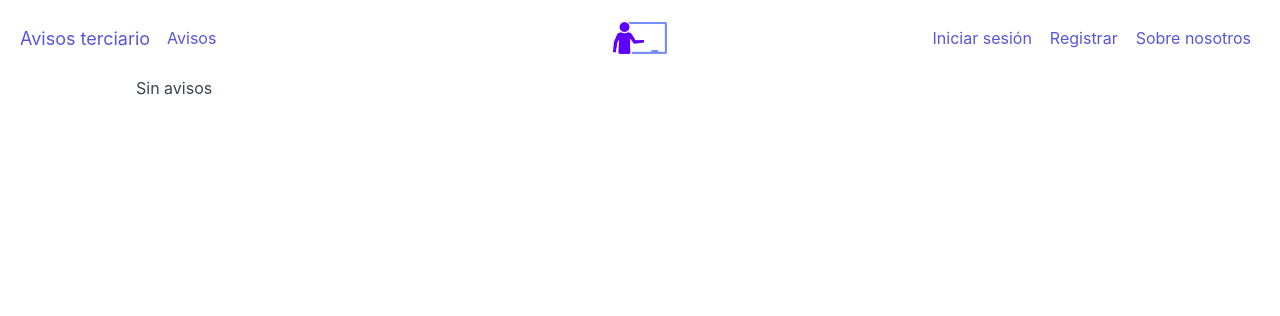
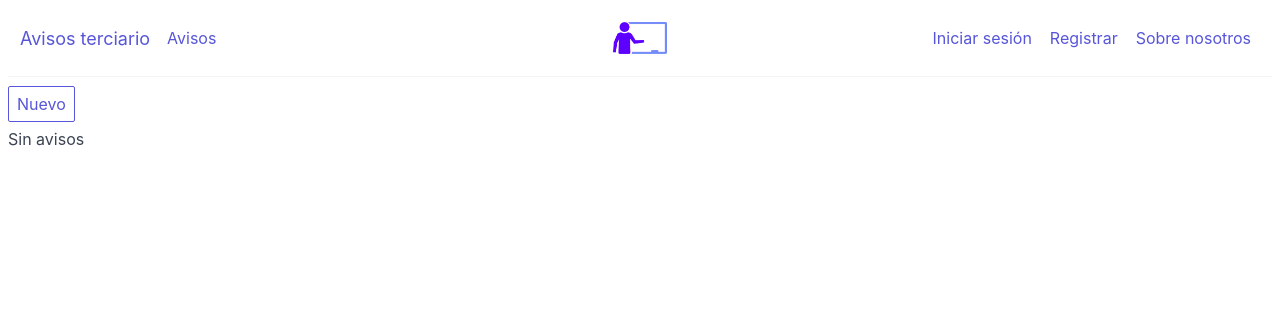
Before and after one commit to Courier-Seba/UrquizaNoticias, a Django app: page /avisos/ in a window 1280 px wide; the page is wider, and only the part inside the window is pictured. Shown: the top 316 px of that part. Run offline with Django 3.2, Linux system fonts and the light colour scheme; data that the repository does not hold is empty.

Commit message:
Add create avisos view

```diff
--- a/avisos/urls.py
+++ b/avisos/urls.py
@@ -1,7 +1,8 @@
 from django.urls import path
 
-from .views import AvisosListView
+from .views import AvisosListView, AvisosCreateView
 
 urlpatterns = [
     path('', AvisosListView.as_view(), name='avisos-list'),
+    path('nuevo/', AvisosCreateView.as_view(), name='nuevo-aviso')
 ]
--- a/avisos/views.py
+++ b/avisos/views.py
@@ -1,4 +1,6 @@
 from django.views.generic.list import ListView
+from django.views.generic.edit import CreateView
+from django.urls import reverse_lazy
 
 from .models import Aviso
 # Create your views here.
@@ -7,3 +9,11 @@ class AvisosListView(ListView):
     model = Aviso
     paginate_by = 10
     template_name = 'aviso_list.html'
+    ordering = ['-created_at']
+
+class AvisosCreateView(CreateView):
+
+    model = Aviso
+    fields = '__all__'
+    template_name = 'aviso_form.html'
+    success_url = reverse_lazy('home')
--- a/templates/aviso_list.html
+++ b/templates/aviso_list.html
@@ -4,8 +4,10 @@
 
 
 {% block content %}
-    <div class="container" style="margin-left:10%">
-      <div class="columns">
+    <div class="container">
+      <a class="btn p-fixed" href="{% url 'nuevo-aviso' %}" style="margin-top: 10px">Nuevo</a>
+      <div class="divider"></div>
+      <div class="columns" style="margin-top: 2.5rem">
         {% for aviso in object_list %}
         <div class="column col-12">
             <h2 class="text-primary text-bold text-large">
```
Also changed, not shown: templates/aviso_form.html (added, +22 -0 lines).
